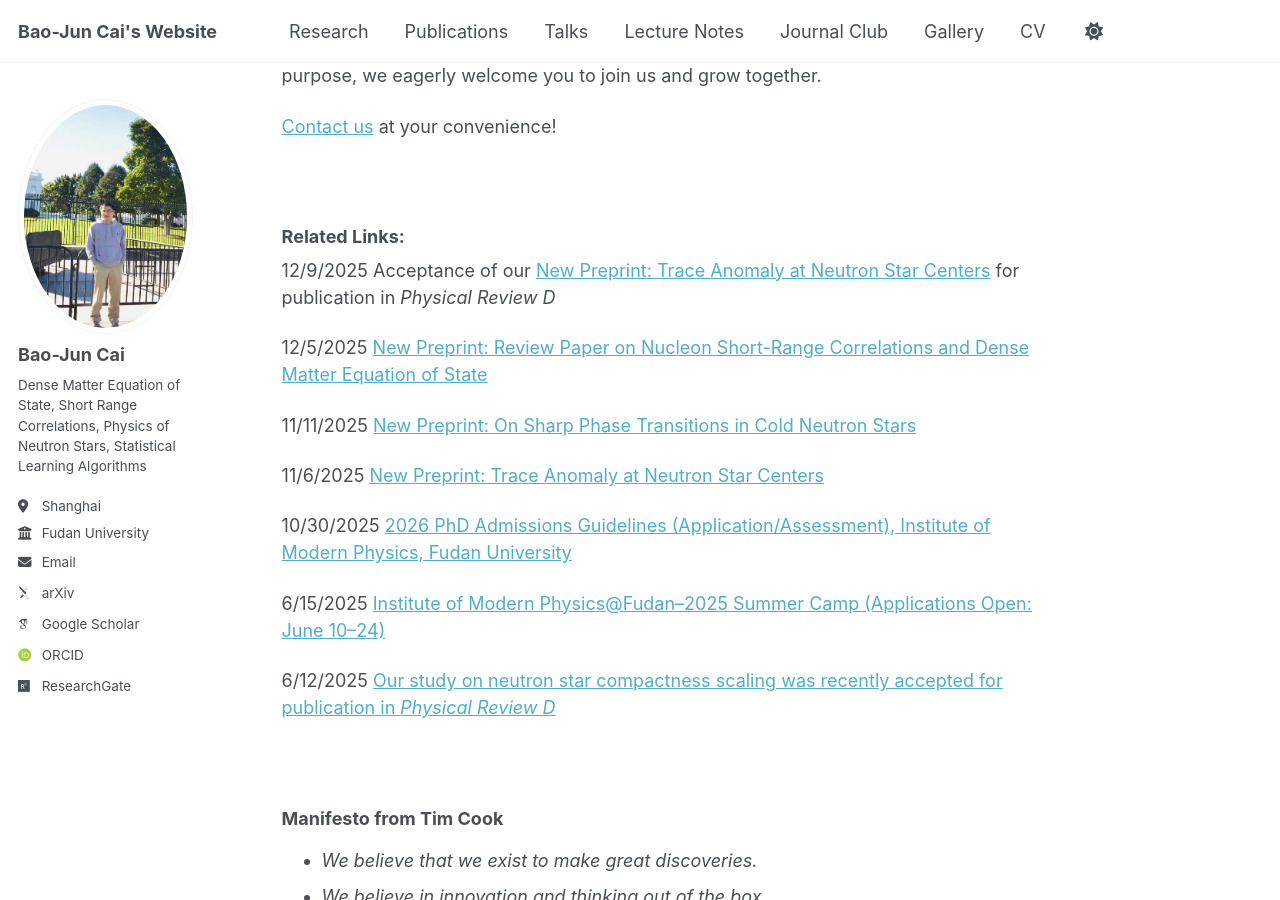
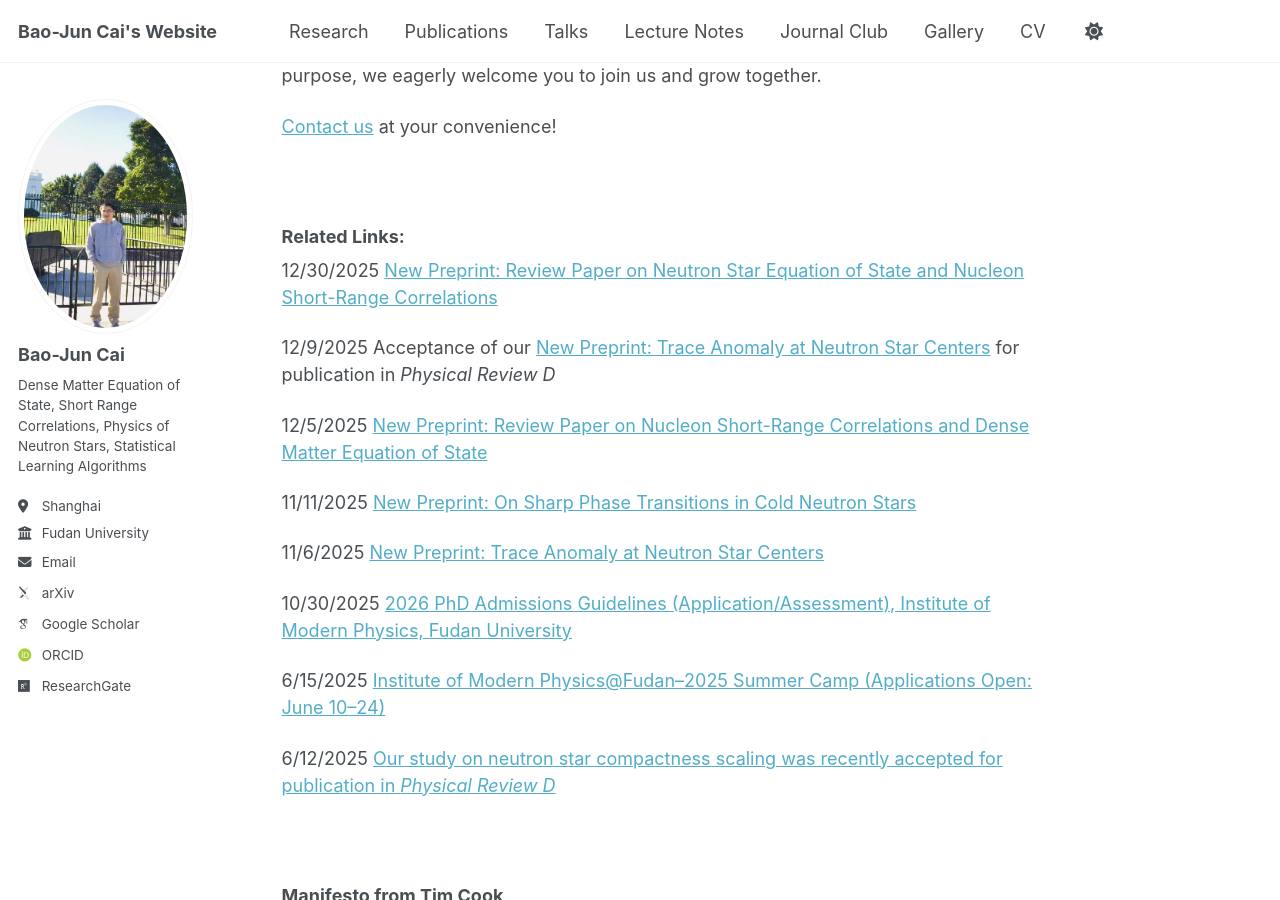
Before and after one commit to bjcai-phys/bjcai-phys.github.io, a Jekyll site: the page built from _pages/about.md, in a window 1280 px wide and 900 px high, scrolled down 1501 px. Built offline with Jekyll 4.4.1, drawn with Linux system fonts in a browser that asks for light colours; some web fonts are replaced.

Commit message:
Update about.md

```diff
--- a/_pages/about.md
+++ b/_pages/about.md
@@ -26,6 +26,8 @@ We believe science thrives on **curiosity**, **focus**, **collaboration**, and *
 <br>
 
 ### Related Links:
+
+12/30/2025 [New Preprint: Review Paper on Neutron Star Equation of State and Nucleon Short-Range Correlations](https://arxiv.org/abs/2512.23455)
 
 12/9/2025 Acceptance of our [New Preprint: Trace Anomaly at Neutron Star Centers](https://arxiv.org/abs/2511.03714) for publication in *Physical Review D*
 
```
